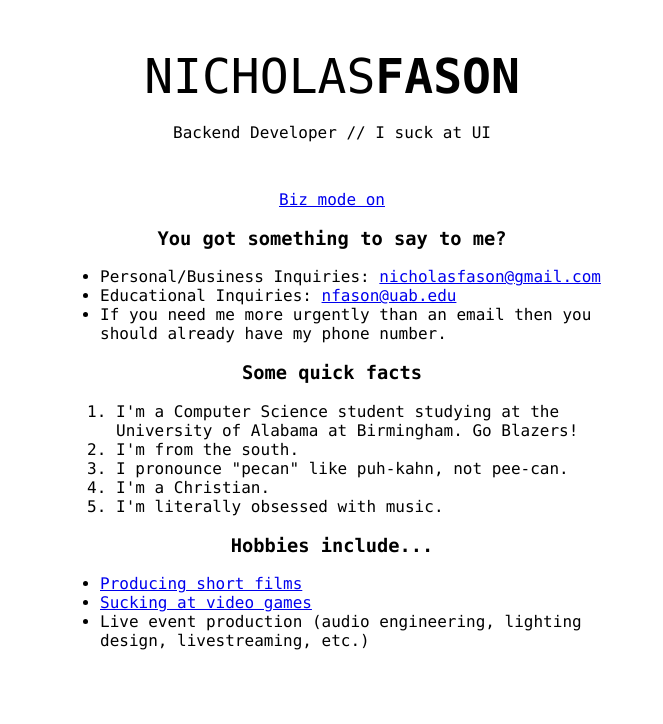
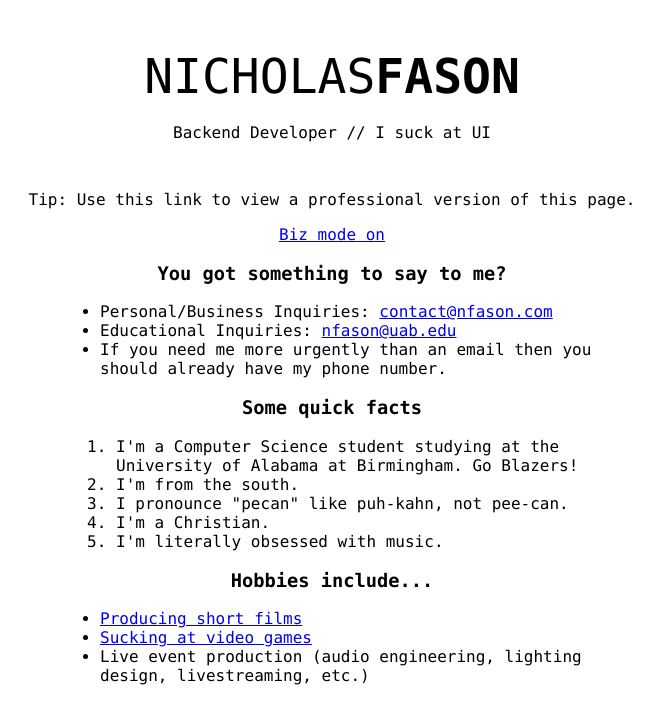
Before and after one commit to nootsponge/nfason.com, a React (Create React App) app: page / in a window 1280 px wide. Shown: the top 724 px of the page, without its empty margins (308-971 px from the left). Built offline with nearby package versions, Linux system fonts and the light colour scheme.

Commit message:
Minor edits

```diff
--- a/src/Biz.js
+++ b/src/Biz.js
@@ -2,10 +2,11 @@ import Header from "./Components/Header";
 import Experience from "./Components/Experience";
 
 function Biz() {
-    return(
+    return (
       <>
         <Header />
 
+        <p>Tip: Use this link to view a <i>less</i>-professional version of this page.</p>
         <a href="/">Biz mode off</a>
         <p>Hello, I'm Nicholas Fason, a Computer Science student from Alabama, U.S. I'm attending the <a href="https://uab.edu" target="_blank" rel="noreferrer">University of Alabama at Birmingham</a> in hopes of earning a Bachelors of Science in Computer Science by 2025.</p>
         <p>As you can tell from the way this website looks, I'm not incredibly experienced at UI design, but as a software engineer I really do enjoy backend development of systems.</p>
@@ -13,7 +14,7 @@ function Biz() {
 
         <h3>CONTACT INFORMATION</h3>
         <ul>
-          <li>Personal/Business Inquiries: <a href="mailto:nicholasfason@gmail.com">nicholasfason@gmail.com</a></li>
+          <li>Personal/Business Inquiries: <a href="mailto:contact@nfason.com">contact@nfason.com</a></li>
           <li>Educational Inquiries: <a href="mailto:nfason@uab.edu">nfason@uab.edu</a></li>
         </ul>
 
@@ -54,7 +55,7 @@ function Biz() {
         <h3>PORTFOLIO</h3>
         <ul>
           <li>See my contributions on <a href="https://github.com/NootSponge" target="_blank" rel="noreferrer">GitHub</a></li>
-          <li>See my contributions on <a href="https://gitlab.com/NootSponge" target="_blank" rel="noreferrer">Gitlab</a></li>
+          <li>See my contributions on <a href="https://gitlab.com/NootSponge" target="_blank" rel="noreferrer">GitLab</a></li>
         </ul>
 
         <Experience />
--- a/src/Personal.js
+++ b/src/Personal.js
@@ -5,10 +5,11 @@ function Personal() {
       <>
         <Header />
 
+        <p>Tip: Use this link to view a professional version of this page.</p>
         <a href="/biz">Biz mode on</a>
         <h3>You got something to say to me?</h3>
         <ul>
-          <li>Personal/Business Inquiries: <a href="mailto:nicholasfason@gmail.com">nicholasfason@gmail.com</a></li>
+          <li>Personal/Business Inquiries: <a href="mailto:contact@nfason.com">contact@nfason.com</a></li>
           <li>Educational Inquiries: <a href="mailto:nfason@uab.edu">nfason@uab.edu</a></li>
           <li>If you need me more urgently than an email then you should already have my phone number.</li>
         </ul>
```
